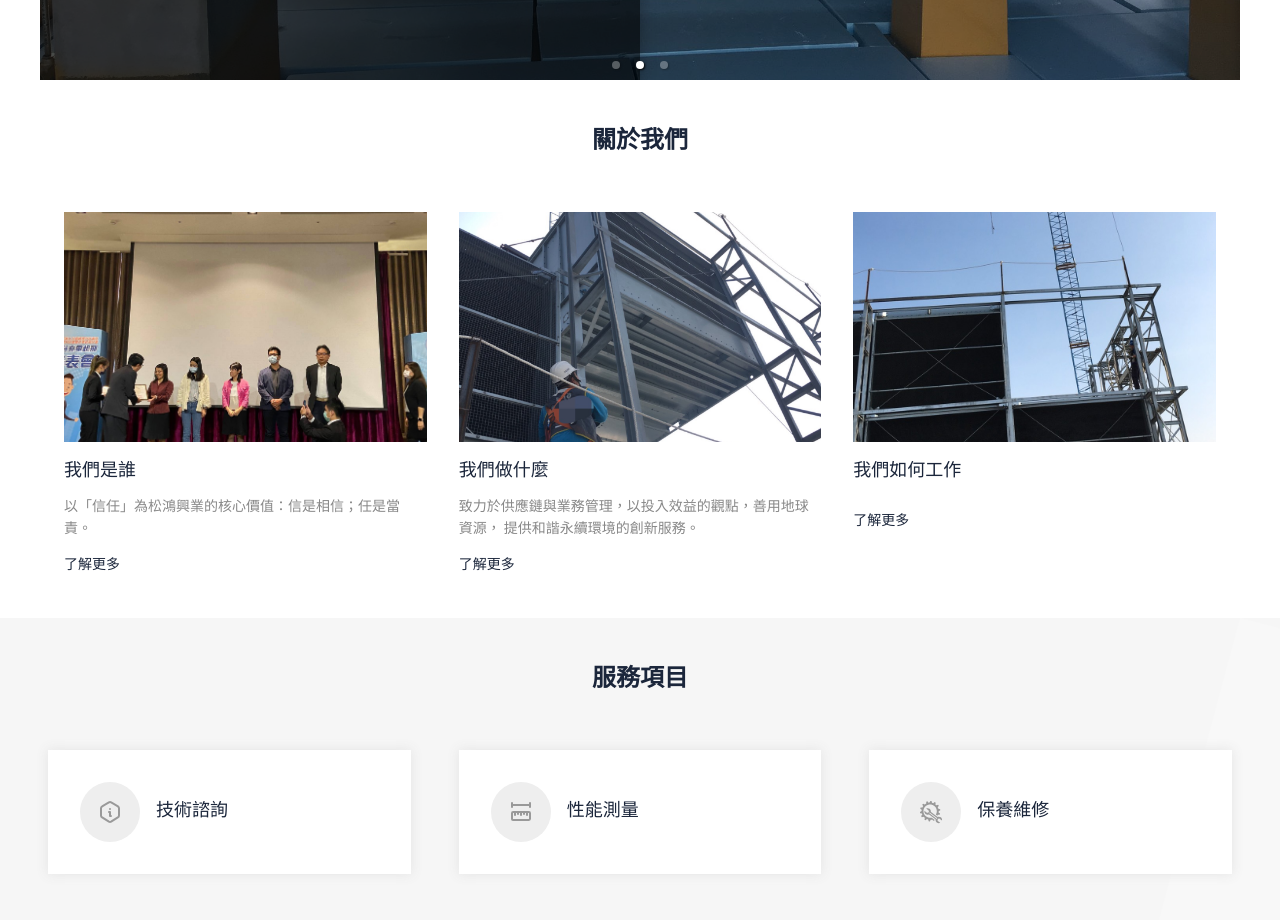
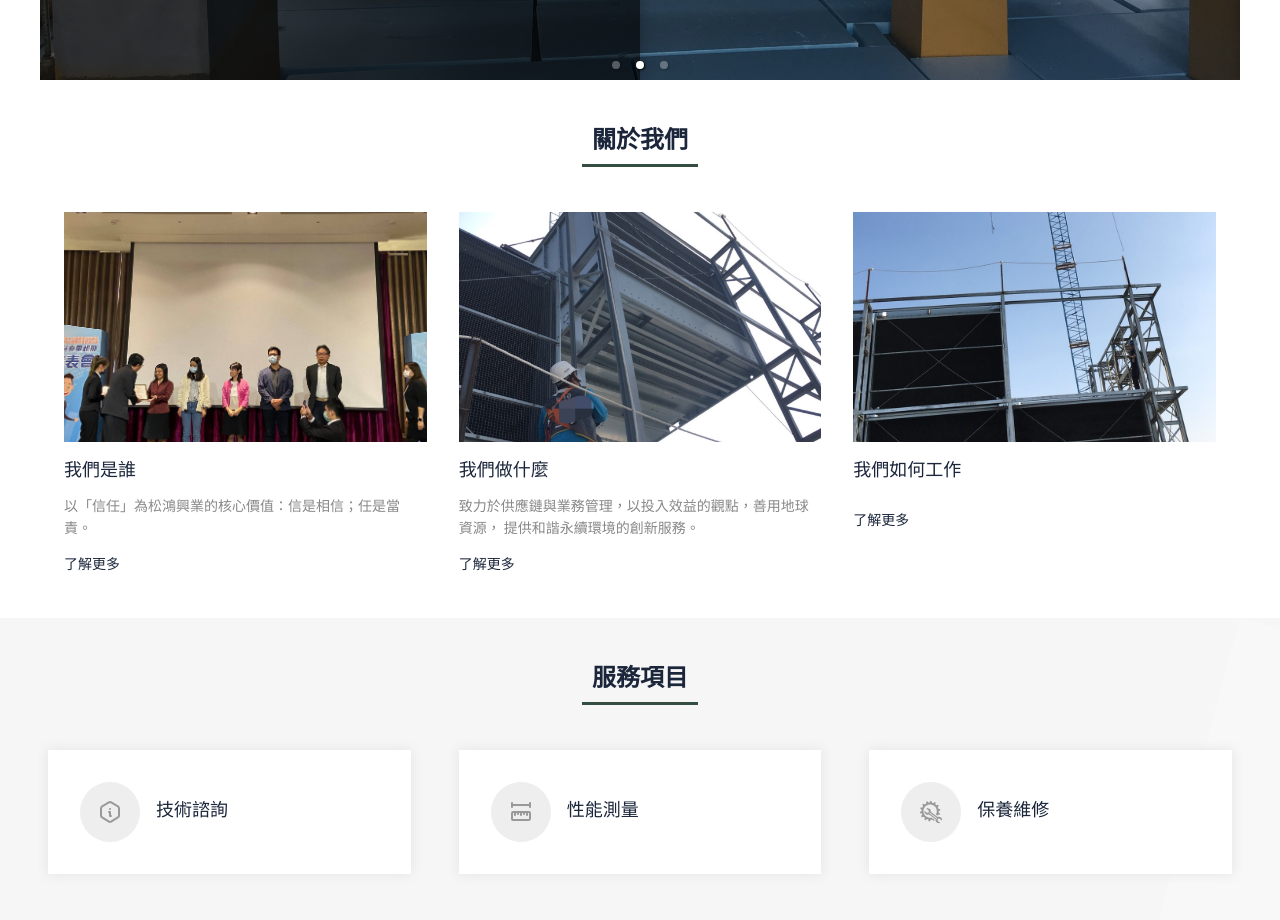
Before and after one commit to Hsiao-Ch/gpi-web-fronted, a Next.js app: page / in a window 1280 px wide. Shown: the part 720-1640 px from the top of the page. Built offline with nearby package versions, Linux system fonts and the light colour scheme.

Commit message:
修改 - about、service title

```diff
--- a/components/home/About.tsx
+++ b/components/home/About.tsx
@@ -7,7 +7,9 @@ import styles from "@/styles/components/home/about.module.scss";
 export default function About() {
   return (
     <section className={styles.container}>
-      <h2 className={styles.title}>關於我們</h2>
+      <div className={styles.titleWrap}>
+        <h2 className={styles.title}>關於我們</h2>
+      </div>
       <div className={styles.wrap}>
         <div className={styles.items}>
           <div className={styles.image}>
--- a/components/home/Service.tsx
+++ b/components/home/Service.tsx
@@ -6,7 +6,9 @@ import styles from "@/styles/components/home/service.module.scss";
 export default function Service() {
   return (
     <section className={styles.container}>
-      <h2 className={styles.title}>服務項目</h2>
+      <div className={styles.titleWrap}>
+        <h2 className={styles.title}>服務項目</h2>
+      </div>
       <div className={styles.wrap}>
         <div className={styles.items}>
           <div className={styles.icon}>
--- a/styles/components/home/about.module.scss
+++ b/styles/components/home/about.module.scss
@@ -1,5 +1,6 @@
 @import "@/styles/base/variables";
 @import "@/styles/base/mixin";
+@import "@/styles/base/extends";
 
 .container {
   padding: 3rem;
@@ -8,11 +9,8 @@
     padding: 3rem 1rem;
   }
 
-  .title {
-    font-size: 24px;
-    text-align: center;
-    font-weight: bold;
-    margin-bottom: 4rem;
+  .titleWrap {
+    @extend %home-title;
   }
 
   .wrap {
--- a/styles/components/home/service.module.scss
+++ b/styles/components/home/service.module.scss
@@ -1,5 +1,6 @@
 @import "@/styles/base/variables";
 @import "@/styles/base/mixin";
+@import "@/styles/base/extends";
 
 .container {
   padding: 3rem;
@@ -9,11 +10,8 @@
     padding: 3rem 1rem;
   }
 
-  .title {
-    font-size: 24px;
-    text-align: center;
-    font-weight: bold;
-    margin-bottom: 4rem;
+  .titleWrap {
+    @extend %home-title;
   }
 
   .wrap {
@@ -30,7 +28,7 @@
       &:hover {
         .icon {
           background-color: $main-green;
-          transition: background-color .5s ease;
+          transition: background-color 0.5s ease;
 
           svg {
             color: #fff;
```
